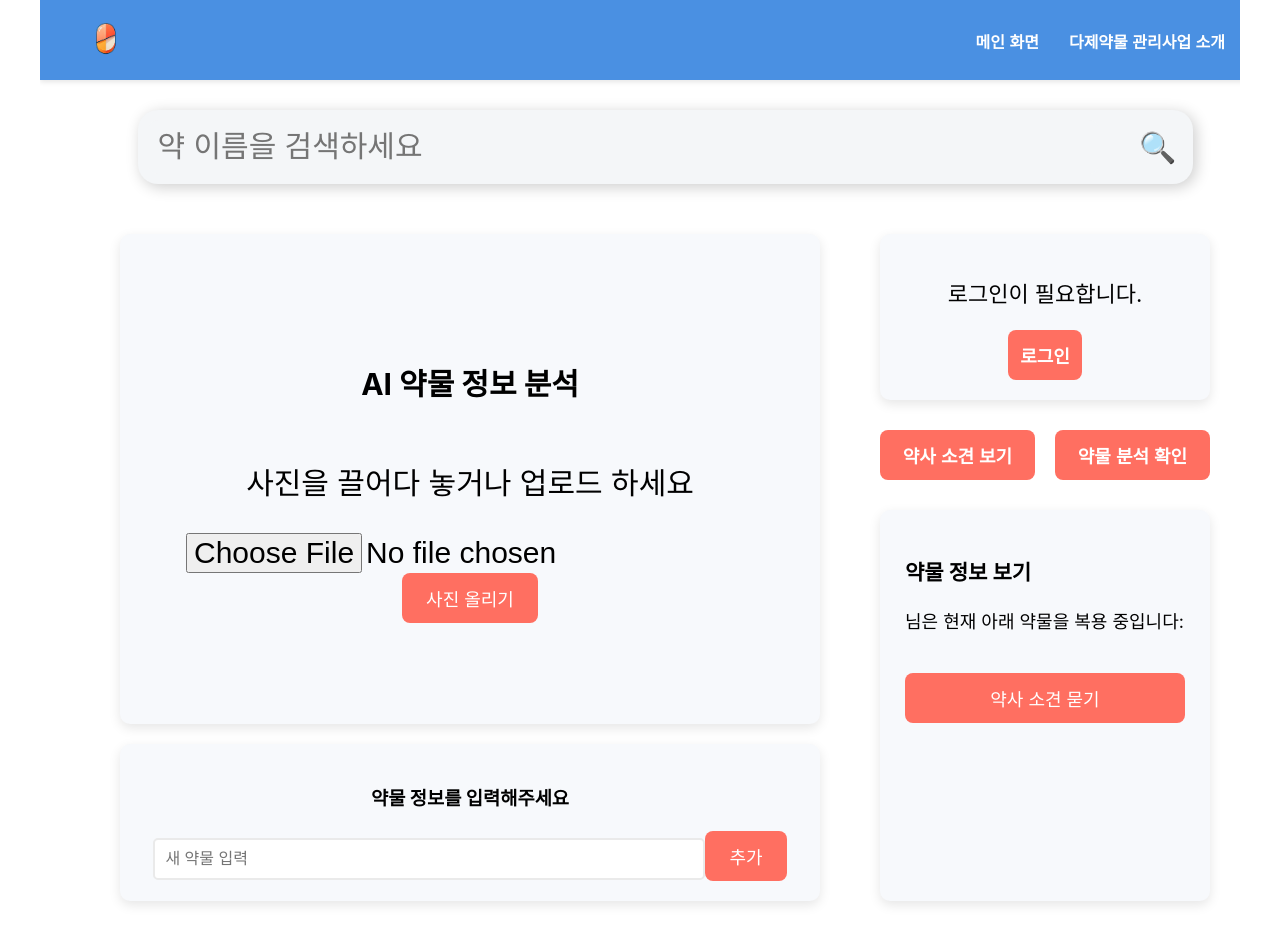
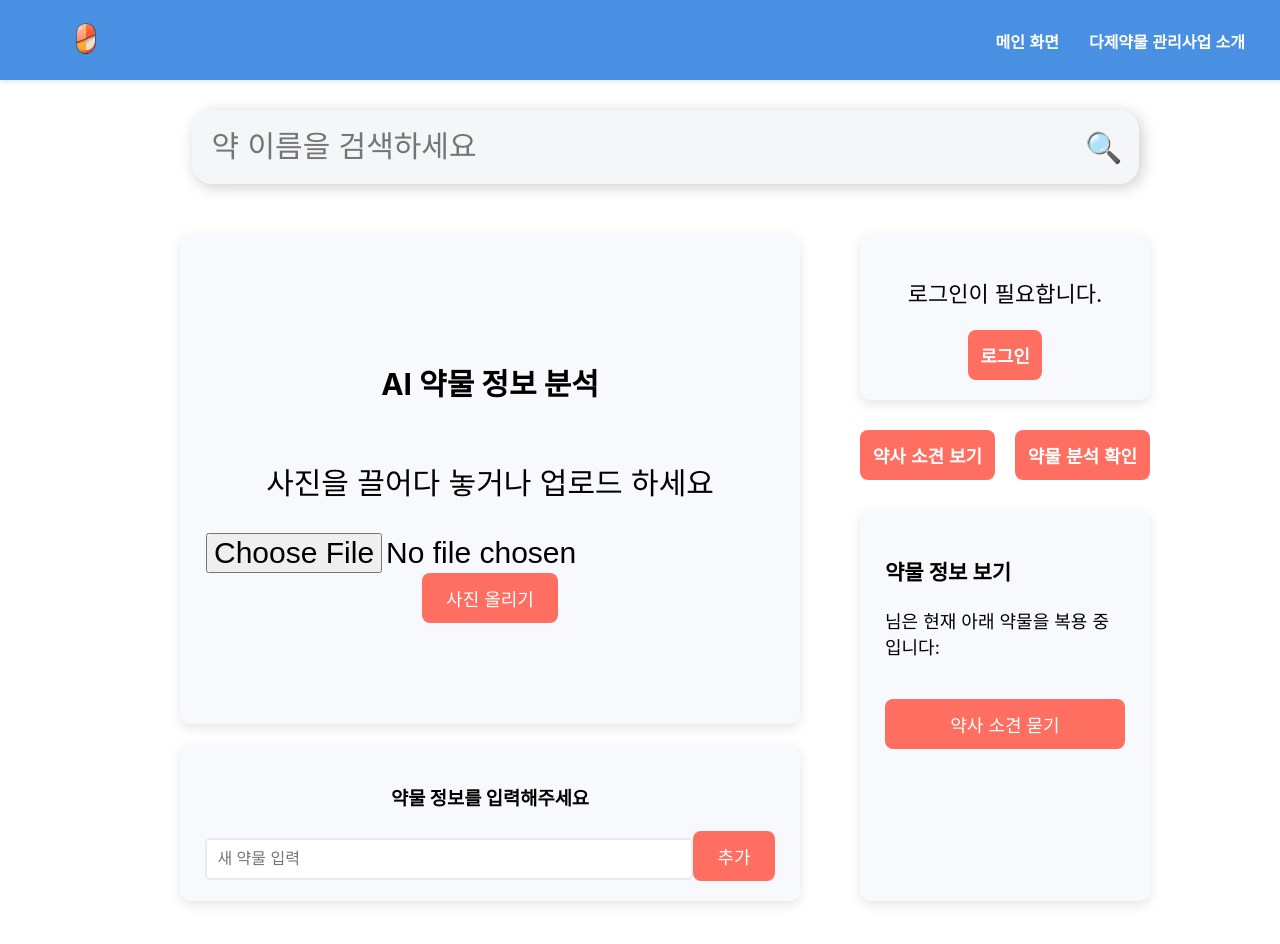
Before and after one commit to drug-prometheus/drug-master-frontend, a React (Create React App) app: page / in a window 1280 px wide. Shown: the top 944 px of the page. Built offline with nearby package versions, Linux system fonts and the light colour scheme.

Commit message:
feat(MainPage.js) : layout 수정

```diff
--- a/src/Components/MainPage.js
+++ b/src/Components/MainPage.js
@@ -15,15 +15,18 @@ import DrugInputBlock from './MainPageComponents/DrugInputBlock'
 import axios from 'axios';
 
 const MainPageContainer = styled(MainContainer)`
-  max-width: 1200px;
-  margin: 0 auto;
   overflow: hidden;
+`;
+
+const MainPageMainBlock = styled(MainBlock)`
+  margin: 100px;
+  margin-top: 0px;
 `;
 
 const ContentContainer = styled.div`
   padding: 10px;
-    display: flex;
-    margin-top: 20px;
+  display: flex;
+  margin-top: 20px;
 `;
 
 const LeftSection = styled.div`
@@ -72,7 +75,7 @@ const MainPage = () => {
   return (
     <MainPageContainer>
     <Header />
-      <MainBlock>
+      <MainPageMainBlock>
       <SearchBar queryInput={queryInput} setQueryInput={setQueryInput} handleSearch={()=>{}} handleQueryChange={()=>{}} style={{width: "100%"}}/>
       <ContentContainer>
         <LeftSection>
@@ -85,7 +88,7 @@ const MainPage = () => {
           <PillInfoBlock auth={auth} unloginedEvent={unloginedEvent} drugInfo={drugInfo}></PillInfoBlock>
         </RightSection>
       </ContentContainer>
-      </MainBlock>
+      </MainPageMainBlock>
     </MainPageContainer>
   );
 };
```
